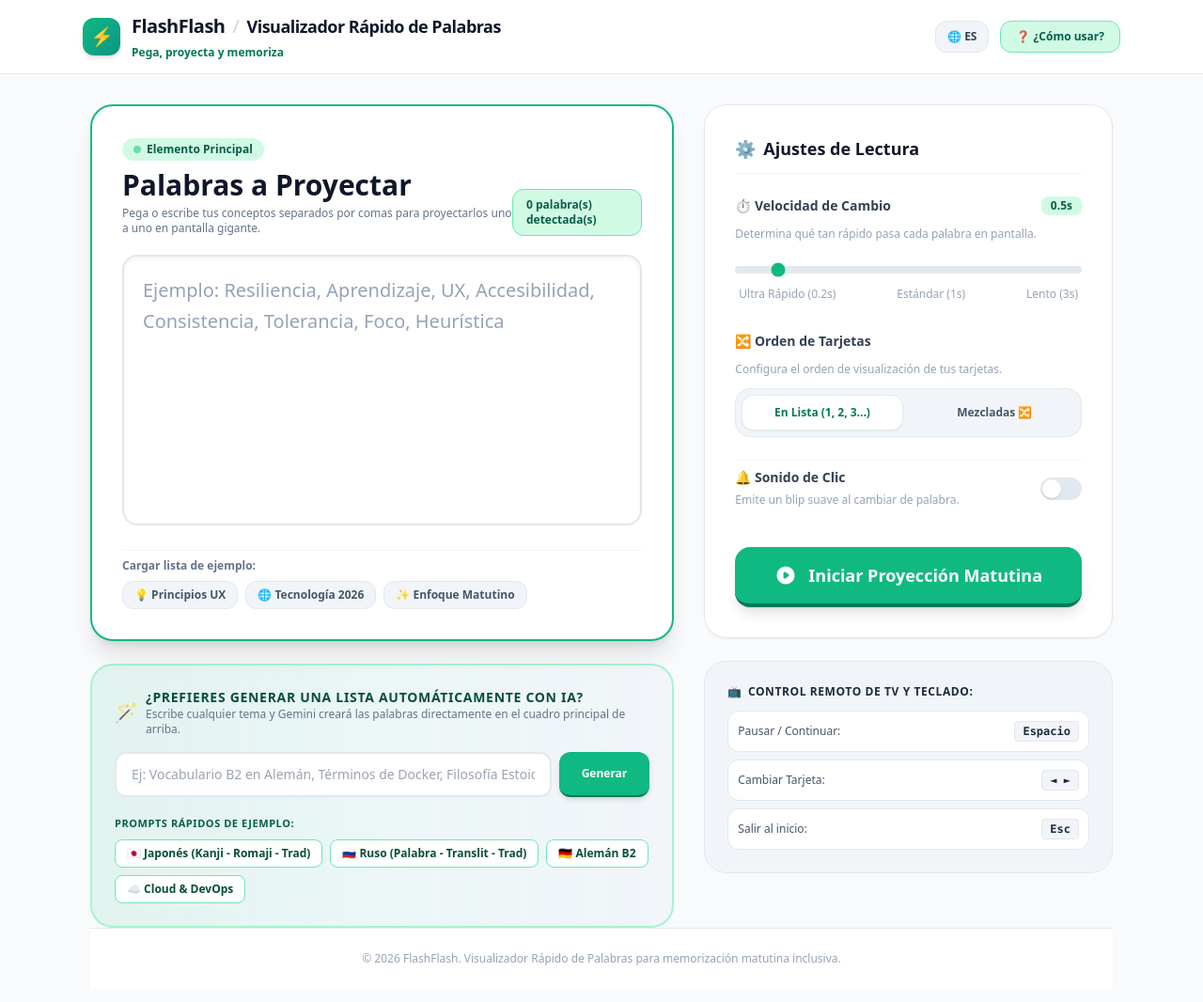
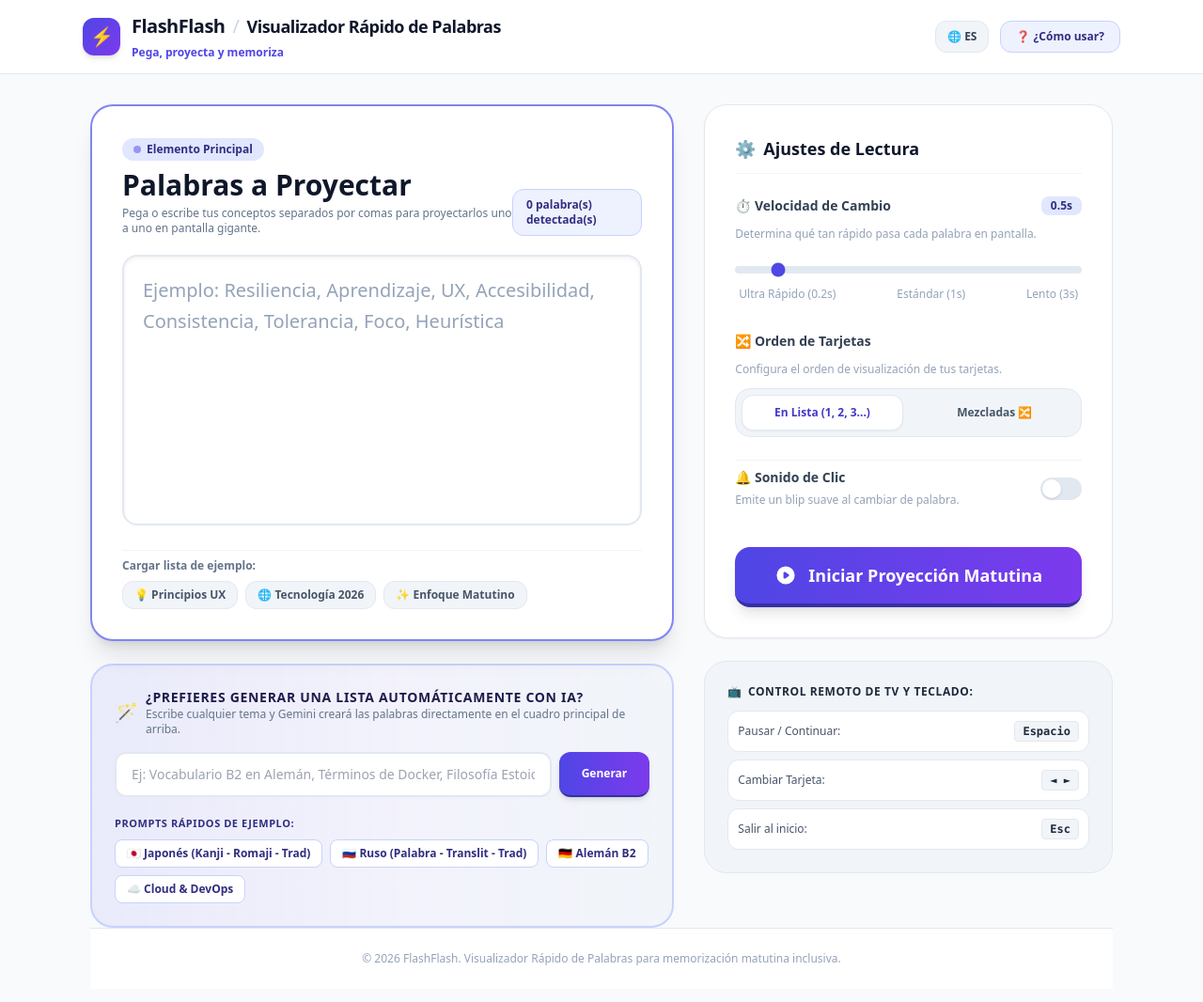
Before and after one commit to itseniorsfer/FlashFlash, a website: page index.html in a window 1280 px wide. Shown: the whole page at 94% size. Drawn offline with nearby package versions, Linux system fonts and the light colour scheme.

Commit message:
style: aplicar paleta de colores Midnight Indigo y Violeta junto al nuevo logo bicolor con taza en violeta claro

```diff
--- a/index.html
+++ b/index.html
@@ -3,7 +3,24 @@
 <head>
     <meta charset="UTF-8">
     <meta name="viewport" content="width=device-width, initial-scale=1.0">
-    <title>FlashFlash - Visualizador Rápido de Palabras (Rapid Flash Word Displayer)</title>
+    <!-- Open Graph / WhatsApp / Social Sharing Meta Tags -->
+    <meta property="og:type" content="website">
+    <meta property="og:url" content="https://flashflash.thebadcat.xyz/">
+    <meta property="og:title" content="FlashFlash / Visualizador Rápido de Palabras">
+    <meta property="og:description" content="Pega, proyecta y memoriza. Proyector matutino de tarjetas de aprendizaje rápido con Inteligencia Artificial.">
+    <meta property="og:image" content="https://flashflash.thebadcat.xyz/og_preview.png">
+    <meta property="og:image:width" content="1200">
+    <meta property="og:image:height" content="630">
+
+    <!-- Twitter Card Meta Tags -->
+    <meta name="twitter:card" content="summary_large_image">
+    <meta name="twitter:url" content="https://flashflash.thebadcat.xyz/">
+    <meta name="twitter:title" content="FlashFlash / Visualizador Rápido de Palabras">
+    <meta name="twitter:description" content="Pega, proyecta y memoriza. Proyector matutino de tarjetas de aprendizaje rápido con Inteligencia Artificial.">
+    <meta name="twitter:image" content="https://flashflash.thebadcat.xyz/og_preview.png">
+
+    <!-- Favicon -->
+    <link rel="icon" type="image/png" href="/favicon.png">
 
     <!-- Tailwind CSS CDN -->
     <script src="https://cdn.tailwindcss.com"></script>
@@ -54,7 +71,7 @@
     <header id="main-header" class="bg-white border-b border-slate-200 sticky top-0 z-40">
         <div class="max-w-6xl mx-auto px-4 py-3.5 sm:px-6 flex justify-between items-center">
             <div class="flex items-center gap-3">
-                <div class="w-10 h-10 rounded-xl bg-gradient-to-br from-emerald-500 to-teal-600 flex items-center justify-center text-white font-black text-xl shadow-md">
+                <div class="w-10 h-10 rounded-xl bg-gradient-to-br from-indigo-600 to-violet-600 flex items-center justify-center text-white font-black text-xl shadow-md">
                     ⚡
                 </div>
                 <div>
@@ -63,18 +80,18 @@
                         <span class="text-slate-300 font-light">/</span>
                         <span class="text-slate-900 font-bold text-lg" id="header-main-title" data-i18n="headerMainTitle">Visualizador Rápido de Palabras</span>
                     </h1>
-                    <p class="text-xs text-emerald-700 font-bold mt-1.5" id="header-tagline" data-i18n="headerTagline">Pega, proyecta y memoriza</p>
+                    <p class="text-xs text-indigo-600 font-bold mt-1.5" id="header-tagline" data-i18n="headerTagline">Pega, proyecta y memoriza</p>
                 </div>
             </div>
 
             <div class="flex items-center gap-3">
                 <!-- Selector de Idioma -->
-                <button onclick="toggleLanguage()" class="text-xs font-bold text-slate-700 hover:text-emerald-600 transition-colors flex items-center gap-1.5 px-3 py-2 rounded-xl bg-slate-100 border border-slate-200" aria-label="Cambiar idioma / Switch language">
+                <button onclick="toggleLanguage()" class="text-xs font-bold text-slate-700 hover:text-indigo-600 transition-colors flex items-center gap-1.5 px-3 py-2 rounded-xl bg-slate-100 border border-slate-200" aria-label="Cambiar idioma / Switch language">
                     <span id="lang-toggle-btn-text">🌐 ES</span>
                 </button>
 
                 <!-- Botón de Ayuda Sencillo -->
-                <button onclick="toggleInfoModal()" class="text-xs font-bold text-emerald-800 bg-emerald-100 hover:bg-emerald-200 border border-emerald-300 flex items-center gap-1.5 px-4 py-2 rounded-xl transition-all" aria-label="Guía de uso sencilla">
+                <button onclick="toggleInfoModal()" class="text-xs font-bold text-indigo-900 bg-indigo-50 hover:bg-indigo-100 border border-indigo-200 flex items-center gap-1.5 px-4 py-2 rounded-xl transition-all" aria-label="Guía de uso sencilla">
                     <span id="i18n-ux-guidelines-btn" data-i18n="uxGuidelinesBtn">❓ ¿Cómo usar?</span>
                 </button>
             </div>
@@ -91,17 +108,17 @@
             <div class="lg:col-span-7 space-y-6">
 
                 <!-- 1. ELEMENTO PROTAGONISTA PRINCIPAL ARRIBA: EL VISUALIZADOR DE PALABRAS -->
-                <div class="bg-white rounded-3xl shadow-xl border-2 border-emerald-500 p-6 sm:p-8 space-y-5 relative">
+                <div class="bg-white rounded-3xl shadow-xl border-2 border-indigo-500/80 p-6 sm:p-8 space-y-5 relative">
                     <div class="flex justify-between items-end">
                         <div>
-                            <span class="inline-flex items-center gap-1.5 px-3 py-1 rounded-full text-xs font-extrabold bg-emerald-100 text-emerald-800 mb-2">
-                                <span class="w-2 h-2 rounded-full bg-emerald-500 animate-pulse"></span>
+                            <span class="inline-flex items-center gap-1.5 px-3 py-1 rounded-full text-xs font-extrabold bg-indigo-100 text-indigo-900 mb-2">
+                                <span class="w-2 h-2 rounded-full bg-indigo-600 animate-pulse"></span>
                                 <span data-i18n="prepBadge">Elemento Principal</span>
                             </span>
                             <h2 class="text-2xl sm:text-3xl font-black text-slate-900 leading-tight" data-i18n="configTitle">Palabras a Proyectar</h2>
                             <p class="text-xs text-slate-500 mt-1" id="input-subtext" data-i18n="configSubtitle">Pega o escribe tus conceptos separados por comas para proyectarlos uno a uno en pantalla gigante.</p>
                         </div>
-                        <span id="word-count" class="text-xs text-emerald-800 font-extrabold bg-emerald-100 px-3.5 py-2 rounded-xl border border-emerald-300">
+                        <span id="word-count" class="text-xs text-indigo-900 font-extrabold bg-indigo-50 px-3.5 py-2 rounded-xl border border-indigo-200">
                             0 palabras detectadas
                         </span>
                     </div>
@@ -109,7 +126,7 @@
                     <!-- CAMPO DE TEXTO GIGANTE Y PROTAGONISTA -->
                     <div class="relative">
                         <textarea id="concept-input" data-i18n="inputPlaceholder"
-                            class="w-full h-72 p-5 text-xl font-medium border-2 border-slate-200 rounded-2xl focus:border-emerald-500 focus:ring-4 focus:ring-emerald-500/10 focus:outline-none transition-all shadow-inner resize-none font-sans leading-relaxed text-slate-800 placeholder-slate-400"
+                            class="w-full h-72 p-5 text-xl font-medium border-2 border-slate-200 rounded-2xl focus:border-indigo-500 focus:ring-4 focus:ring-indigo-500/10 focus:outline-none transition-all shadow-inner resize-none font-sans leading-relaxed text-slate-800 placeholder-slate-400"
                             placeholder="Ejemplo: Resiliencia, Aprendizaje, UX, Accesibilidad, Consistencia, Tolerancia, Foco, Heurística"
                             oninput="analyzeWords()"></textarea>
 
@@ -128,13 +145,13 @@
                     <div class="pt-2 flex flex-wrap items-center justify-between gap-2 border-t border-slate-100">
                         <span class="text-xs font-bold text-slate-500" data-i18n="presetLabel">Cargar lista de ejemplo:</span>
                         <div class="flex flex-wrap gap-2">
-                            <button onclick="loadPreset('ux_principles')" class="px-3 py-1.5 bg-slate-100 hover:bg-emerald-50 hover:text-emerald-700 text-xs font-bold rounded-xl text-slate-600 border border-slate-200 transition-all" data-i18n="presetUx">
+                            <button onclick="loadPreset('ux_principles')" class="px-3 py-1.5 bg-slate-100 hover:bg-indigo-50 hover:text-indigo-700 text-xs font-bold rounded-xl text-slate-600 border border-slate-200 transition-all" data-i18n="presetUx">
                                 💡 Principios UX
                             </button>
-                            <button onclick="loadPreset('tech_trends')" class="px-3 py-1.5 bg-slate-100 hover:bg-emerald-50 hover:text-emerald-700 text-xs font-bold rounded-xl text-slate-600 border border-slate-200 transition-all" data-i18n="presetTech">
+                            <button onclick="loadPreset('tech_trends')" class="px-3 py-1.5 bg-slate-100 hover:bg-indigo-50 hover:text-indigo-700 text-xs font-bold rounded-xl text-slate-600 border border-slate-200 transition-all" data-i18n="presetTech">
                                 🌐 Tecnología 2026
                             </button>
-                            <button onclick="loadPreset('positive_minds')" class="px-3 py-1.5 bg-slate-100 hover:bg-emerald-50 hover:text-emerald-700 text-xs font-bold rounded-xl text-slate-600 border border-slate-200 transition-all" data-i18n="presetFocus">
+                            <button onclick="loadPreset('positive_minds')" class="px-3 py-1.5 bg-slate-100 hover:bg-indigo-50 hover:text-indigo-700 text-xs font-bold rounded-xl text-slate-600 border border-slate-200 transition-all" data-i18n="presetFocus">
                                 ✨ Enfoque Matutino
                             </button>
                         </div>
@@ -142,11 +159,11 @@
                 </div>
 
                 <!-- 2. HERRAMIENTA SECUNDARIA ABAJO: GENERACIÓN AUTOMÁTICA CON GEMINI -->
-                <div class="bg-gradient-to-r from-emerald-500/10 via-teal-500/5 to-slate-100 border-2 border-emerald-200 rounded-3xl p-6 space-y-4">
+                <div class="bg-gradient-to-r from-indigo-500/10 via-violet-500/5 to-slate-100 border-2 border-indigo-200 rounded-3xl p-6 space-y-4">
                     <div class="flex items-center gap-2">
                         <span class="text-xl">🪄</span>
                         <div>
-                            <h3 class="text-sm font-extrabold uppercase tracking-wider text-emerald-900" data-i18n="aiTitle">¿Prefieres generar una lista automáticamente con IA?</h3>
+                            <h3 class="text-sm font-extrabold uppercase tracking-wider text-indigo-950" data-i18n="aiTitle">¿Prefieres generar una lista automáticamente con IA?</h3>
                             <p class="text-xs text-slate-500" data-i18n="aiSubtitle">Escribe cualquier tema y Gemini creará las palabras directamente en el cuadro principal de arriba.</p>
                         </div>
                     </div>
@@ -154,10 +171,10 @@
                     <!-- Input del Prompt y Botón de Generar -->
                     <div class="flex gap-2">
                         <input type="text" id="ai-deck-prompt" data-i18n="aiPlaceholder"
-                            class="flex-grow px-4 py-3 text-sm border-2 border-slate-200 rounded-xl focus:outline-none focus:border-emerald-500 font-medium bg-white"
+                            class="flex-grow px-4 py-3 text-sm border-2 border-slate-200 rounded-xl focus:outline-none focus:border-indigo-500 font-medium bg-white"
                             placeholder="Ej: Vocabulario B2 en Alemán, Términos de Docker, Filosofía Estoica..."
                             onkeydown="if(event.key === 'Enter') generateAIDeck()">
-                        <button onclick="generateAIDeck()" id="ai-generate-btn" class="px-6 py-3 bg-emerald-500 hover:bg-emerald-600 text-white text-xs font-extrabold rounded-xl shadow-md transition-all border-b-2 border-emerald-700 flex items-center gap-1.5">
+                        <button onclick="generateAIDeck()" id="ai-generate-btn" class="px-6 py-3 bg-gradient-to-r from-indigo-600 to-violet-600 hover:from-indigo-700 hover:to-violet-700 text-white text-xs font-extrabold rounded-xl shadow-md transition-all border-b-2 border-indigo-800 flex items-center gap-1.5">
                             <span id="ai-btn-text" data-i18n="aiBtn">Generar</span>
                             <span id="ai-btn-spinner" class="hidden animate-spin h-3.5 w-3.5 border-2 border-white border-t-transparent rounded-full"></span>
                         </button>
@@ -165,22 +182,22 @@
 
                     <!-- Prompts de Ejemplo de 1-Clic Abajo -->
                     <div class="space-y-2 pt-1">
-                        <span class="text-[11px] font-bold text-emerald-800 uppercase tracking-wider block" data-i18n="aiSamplesLabel">Prompts Rápidos de Ejemplo:</span>
+                        <span class="text-[11px] font-bold text-indigo-900 uppercase tracking-wider block" data-i18n="aiSamplesLabel">Prompts Rápidos de Ejemplo:</span>
                         <div class="flex flex-wrap gap-2 text-xs">
                             <button onclick="useAIPromptSample(currentLang === 'en' ? 'Generate 10 words to learn Japanese with structure: Kanji (Romaji) - Translation' : 'Genera 10 palabras para aprender Japonés con la estructura: Kanji (Romaji) - Traducción')"
-                                class="px-3 py-1.5 bg-white hover:bg-emerald-500 hover:text-white border border-emerald-300 text-emerald-900 rounded-lg transition-all text-xs font-semibold shadow-xs">
+                                class="px-3 py-1.5 bg-white hover:bg-indigo-600 hover:text-white border border-indigo-200 text-indigo-900 rounded-lg transition-all text-xs font-semibold shadow-xs">
                                 🇯🇵 Japonés (Kanji - Romaji - Trad)
                             </button>
                             <button onclick="useAIPromptSample(currentLang === 'en' ? 'Generate 10 words to learn Russian with structure: Word (Transliteration) - Translation' : 'Genera 10 palabras para aprender Ruso con la estructura: Palabra (Trasliteración) - Traducción')"
-                                class="px-3 py-1.5 bg-white hover:bg-emerald-500 hover:text-white border border-emerald-300 text-emerald-900 rounded-lg transition-all text-xs font-semibold shadow-xs">
+                                class="px-3 py-1.5 bg-white hover:bg-indigo-600 hover:text-white border border-indigo-200 text-indigo-900 rounded-lg transition-all text-xs font-semibold shadow-xs">
                                 🇷🇺 Ruso (Palabra - Translit - Trad)
                             </button>
                             <button onclick="useAIPromptSample(currentLang === 'en' ? 'Generate 10 advanced German B2 vocabulary words with translation' : 'Genera 10 palabras avanzadas de Vocabulario B2 en Alemán con su traducción')"
-                                class="px-3 py-1.5 bg-white hover:bg-emerald-500 hover:text-white border border-emerald-300 text-emerald-900 rounded-lg transition-all text-xs font-semibold shadow-xs">
+                                class="px-3 py-1.5 bg-white hover:bg-indigo-600 hover:text-white border border-indigo-200 text-indigo-900 rounded-lg transition-all text-xs font-semibold shadow-xs">
                                 🇩🇪 Alemán B2
                             </button>
                             <button onclick="useAIPromptSample(currentLang === 'en' ? 'Generate 10 core Cloud & DevOps terms' : 'Genera 10 conceptos fundamentales de Cloud Architecture y Docker')"
-                                class="px-3 py-1.5 bg-white hover:bg-emerald-500 hover:text-white border border-emerald-300 text-emerald-900 rounded-lg transition-all text-xs font-semibold shadow-xs">
+                                class="px-3 py-1.5 bg-white hover:bg-indigo-600 hover:text-white border border-indigo-200 text-indigo-900 rounded-lg transition-all text-xs font-semibold shadow-xs">
                                 ☁️ Cloud & DevOps
                             </button>
                         </div>
@@ -200,12 +217,12 @@
                     <div class="space-y-3">
                         <div class="flex justify-between items-center">
                             <label for="speed-slider" class="text-sm font-bold text-slate-700" data-i18n="speedLabel">⏱️ Velocidad de Cambio</label>
-                            <span id="speed-display" class="px-2.5 py-0.5 bg-emerald-100 text-emerald-800 text-xs font-bold rounded-lg">0.5s</span>
+                            <span id="speed-display" class="px-2.5 py-0.5 bg-indigo-100 text-indigo-900 text-xs font-bold rounded-lg">0.5s</span>
                         </div>
                         <p class="text-xs text-slate-400" data-i18n="speedSubtitle">Determina qué tan rápido pasa cada palabra en pantalla.</p>
                         <div class="relative pt-1">
                             <input type="range" id="speed-slider" min="0.2" max="3.0" step="0.1" value="0.5"
-                                class="w-full h-2 bg-slate-200 rounded-lg appearance-none cursor-pointer accent-emerald-500 focus:outline-none"
+                                class="w-full h-2 bg-slate-200 rounded-lg appearance-none cursor-pointer accent-indigo-600 focus:outline-none"
                                 oninput="updateSpeedLabel(this.value)">
                             <div class="flex justify-between text-xs text-slate-400 mt-2 px-1 font-medium">
                                 <span data-i18n="speedFast">Ultra Rápido (0.2s)</span>
@@ -220,7 +237,7 @@
                         <label class="block text-sm font-bold text-slate-700" data-i18n="orderLabel">🔀 Orden de Tarjetas</label>
                         <p class="text-xs text-slate-400" data-i18n="orderSubtitle">Configura el orden de visualización de tus tarjetas.</p>
                         <div class="grid grid-cols-2 gap-3 bg-slate-100 p-1.5 rounded-2xl border border-slate-200">
-                            <button id="order-sequential" onclick="setOrder('sequential')" class="py-2.5 px-4 rounded-xl font-bold text-xs bg-white text-emerald-700 shadow-sm border border-slate-200 transition-all flex items-center justify-center gap-2" aria-pressed="true">
+                            <button id="order-sequential" onclick="setOrder('sequential')" class="py-2.5 px-4 rounded-xl font-bold text-xs bg-white text-indigo-700 shadow-sm border border-slate-200 transition-all flex items-center justify-center gap-2" aria-pressed="true">
                                 <span data-i18n="orderSeq">En Lista (1, 2, 3...)</span>
                             </button>
                             <button id="order-shuffle" onclick="setOrder('shuffle')" class="py-2.5 px-4 rounded-xl font-bold text-xs text-slate-600 hover:text-slate-900 transition-all flex items-center justify-center gap-2" aria-pressed="false">
@@ -242,7 +259,7 @@
 
                     <!-- CTA Principal -->
                     <div class="pt-4">
-                        <button onclick="startProjection()" class="btn-active-scale w-full py-4 px-6 bg-emerald-500 hover:bg-emerald-600 text-white font-extrabold text-lg rounded-2xl shadow-lg transition-all duration-150 flex items-center justify-center gap-3 border-b-4 border-emerald-700 group" aria-label="Iniciar Proyección en Pantalla Completa">
+                        <button onclick="startProjection()" class="btn-active-scale w-full py-4 px-6 bg-gradient-to-r from-indigo-600 to-violet-600 hover:from-indigo-700 hover:to-violet-700 text-white font-extrabold text-lg rounded-2xl shadow-lg transition-all duration-150 flex items-center justify-center gap-3 border-b-4 border-indigo-800 group" aria-label="Iniciar Proyección en Pantalla Completa">
                             <svg class="w-6 h-6 transition-transform group-hover:scale-110" fill="currentColor" viewBox="0 0 20 20" xmlns="http://www.w3.org/2000/svg">
                                 <path fill-rule="evenodd" d="M10 18a8 8 0 100-16 8 8 0 000 16zM9.555 7.168A1 1 0 008 8v4a1 1 0 001.555.832l3-2a1 1 0 000-1.664l-3-2z" clip-rule="evenodd"></path>
                             </svg>
@@ -741,10 +758,10 @@
                     // Scroll suave hacia el cuadro principal para visibilidad inmediata
                     textarea.scrollIntoView({ behavior: 'smooth', block: 'center' });
 
-                    // Efecto de resplandor verde en el cuadro de texto
-                    textarea.classList.add('ring-4', 'ring-emerald-500');
+                    // Efecto de resplandor violeta/índigo en el cuadro de texto
+                    textarea.classList.add('ring-4', 'ring-indigo-500');
                     setTimeout(() => {
-                        textarea.classList.remove('ring-4', 'ring-emerald-500');
+                        textarea.classList.remove('ring-4', 'ring-indigo-500');
                     }, 1800);
                 }
             } catch (err) {
@@ -813,12 +830,12 @@
             const bShuf = document.getElementById('order-shuffle');
 
             if (order === 'sequential') {
-                bSeq.className = "py-2.5 px-4 rounded-xl font-bold text-xs bg-white text-emerald-700 shadow-sm border border-slate-200 transition-all flex items-center justify-center gap-2";
+                bSeq.className = "py-2.5 px-4 rounded-xl font-bold text-xs bg-white text-indigo-700 shadow-sm border border-slate-200 transition-all flex items-center justify-center gap-2";
                 bSeq.setAttribute('aria-pressed', 'true');
                 bShuf.className = "py-2.5 px-4 rounded-xl font-bold text-xs text-slate-600 hover:text-slate-900 transition-all flex items-center justify-center gap-2";
                 bShuf.setAttribute('aria-pressed', 'false');
             } else {
-                bShuf.className = "py-2.5 px-4 rounded-xl font-bold text-xs bg-white text-emerald-700 shadow-sm border border-slate-200 transition-all flex items-center justify-center gap-2";
+                bShuf.className = "py-2.5 px-4 rounded-xl font-bold text-xs bg-white text-indigo-700 shadow-sm border border-slate-200 transition-all flex items-center justify-center gap-2";
                 bShuf.setAttribute('aria-pressed', 'true');
                 bSeq.className = "py-2.5 px-4 rounded-xl font-bold text-xs text-slate-600 hover:text-slate-900 transition-all flex items-center justify-center gap-2";
                 bSeq.setAttribute('aria-pressed', 'false');
```
Also changed, not shown: favicon.png (added), og_preview.png (added).
